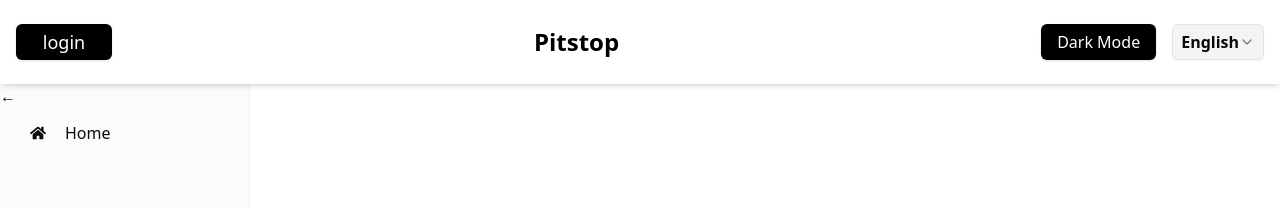
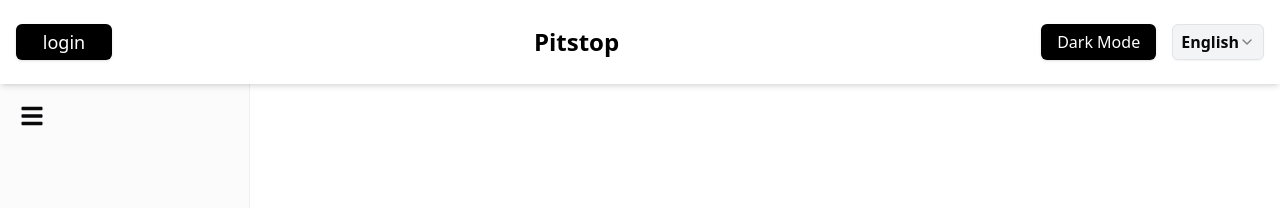
Before and after one commit to mohamad-massoudi/pitstop-p, a Next.js app in the folder pitstop/frontend/Phase-01/: page / in a window 1280 px wide. Shown: the top 208 px of the page. Built offline with nearby package versions, Linux system fonts and the light colour scheme.

Commit message:
react-pro-srart

```diff
--- a/pitstop/frontend/Phase-01/components/CustomSidebar.jsx
+++ b/pitstop/frontend/Phase-01/components/CustomSidebar.jsx
@@ -1,39 +1,36 @@
 "use client";
 
 import { useState } from "react";
-import { Sidebar, Menu, MenuItem } from "react-pro-sidebar";
-import { FaHome } from "react-icons/fa";
-import { usePathname, useRouter } from "next/navigation";
+import { Sidebar } from "react-pro-sidebar";  // فقط Sidebar رو وارد می‌کنیم چون منویی نداریم
+import { FaBars } from "react-icons/fa"; // آیکون دکمه باز و بسته کردن
 
 const CustomSidebar = () => {
-  const [collapsed, setCollapsed] = useState(false);
-  const router = useRouter();
-  const pathname = usePathname();
+  const [collapsed, setCollapsed] = useState(false);  // وضعیت باز یا بسته بودن نوار کناری
 
   const toggleSidebar = () => {
-    setCollapsed(!collapsed);
+    setCollapsed(!collapsed);  // تغییر وضعیت باز و بسته
   };
 
-  const isActive = (href) => pathname === href;
-
   return (
-    <div style={{ display: "flex", height: "100vh",}}>
-      <Sidebar collapsed={collapsed}  >
-        <Menu iconShape="square">
-          <div>
-            <button onClick={toggleSidebar}>
-              {collapsed ? "→" : "←"}
-            </button>
-          </div>
-
-          <MenuItem
-            icon={<FaHome />}
-            onClick={() => router.push("/home")}
-            className={isActive("/home") ? "active" : ""}
+    <div style={{ display: "flex", height: "100vh", position: "relative" }}>
+      <Sidebar collapsed={collapsed} style={{ height: "100vh", position: "absolute" }}>
+        <div>
+          <button
+            onClick={toggleSidebar}  // روی دکمه کلیک می‌کنیم تا نوار کناری باز یا بسته بشه
+            style={{
+              position: "absolute", // دکمه رو در گوشه بالا قرار می‌دهیم
+              top: 10,
+              left: 10,
+              padding: "10px",
+              background: "transparent",
+              border: "none",
+              cursor: "pointer",
+              fontSize: "24px",
+            }}
           >
-            Home
-          </MenuItem>
-        </Menu>
+            <FaBars /> {/* آیکون سه خطی برای باز و بسته کردن نوار */}
+          </button>
+        </div>
       </Sidebar>
     </div>
   );
```
